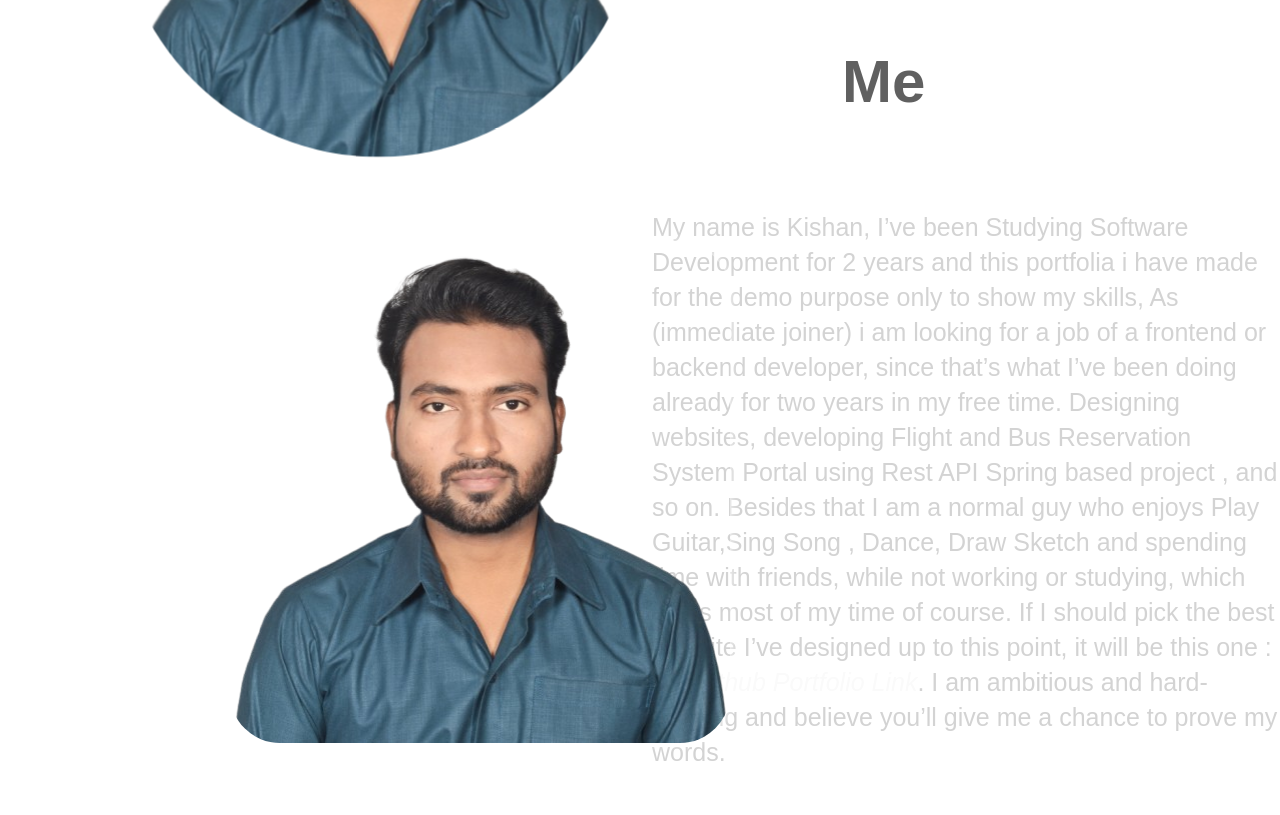
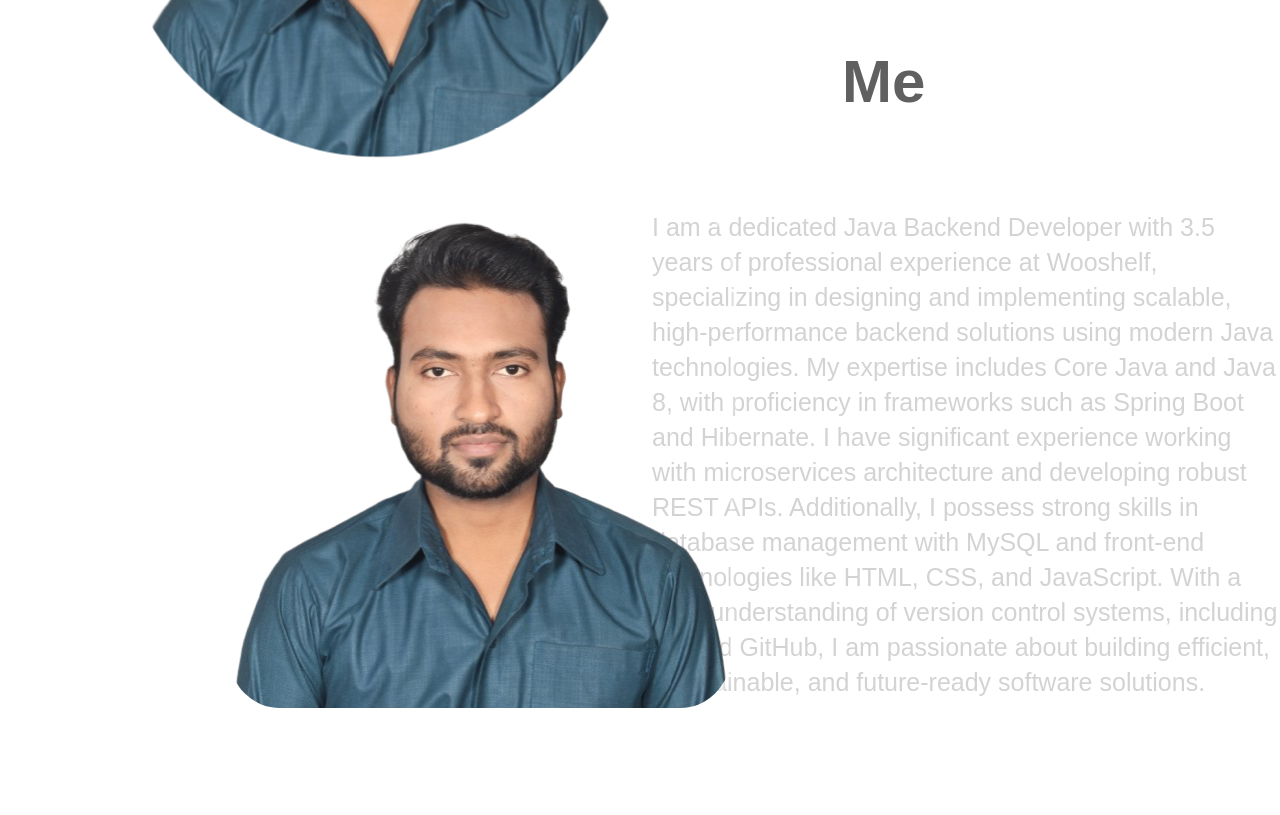
Before and after one commit to Hello-Kishan/Portfolio-v2.0, a plain HTML site: page index.html in a window 1280 px wide. Shown: the part 983-1798 px from the top of the page. Drawn offline with nearby package versions, Linux system fonts and the light colour scheme.

Commit message:
Update index.html

```diff
--- a/index.html
+++ b/index.html
@@ -55,7 +55,7 @@
         <div class="about-text">
             <h2>About<span> Me</span></h2>
             <h4>Full Stack Developer!</h4>
-            <p>My name is Kishan, I’ve been Studying Software Development for 2 years and this portfolia i have made for the demo purpose only to show my skills, As (immediate joiner) i am looking for a job of a frontend or backend developer, since that’s what I’ve been doing already for two years in my free time. Designing websites, developing Flight and Bus Reservation System Portal using Rest API Spring based project , and so on. Besides that I am a normal guy who enjoys Play Guitar,Sing Song , Dance,  Draw Sketch and spending time with friends, while not working or studying, which takes most of my time of course. If I should pick the best website I’ve designed up to this point, it will be this one : <a id="github" href="https://github.com/Kishan-Mypage/Portfolio.git" >My Github Portfolio Link</a>. I am ambitious and hard-working and believe you’ll give me a chance to prove my words.</p>
+            <p>I am a dedicated Java Backend Developer with 3.5 years of professional experience at Wooshelf, specializing in designing and implementing scalable, high-performance backend solutions using modern Java technologies. My expertise includes Core Java and Java 8, with proficiency in frameworks such as Spring Boot and Hibernate. I have significant experience working with microservices architecture and developing robust REST APIs. Additionally, I possess strong skills in database management with MySQL and front-end technologies like HTML, CSS, and JavaScript. With a solid understanding of version control systems, including Git and GitHub, I am passionate about building efficient, maintainable, and future-ready software solutions.</p>
 
                 <a href="#services" class="btn-box">More About Me</a>
         </div>
```
